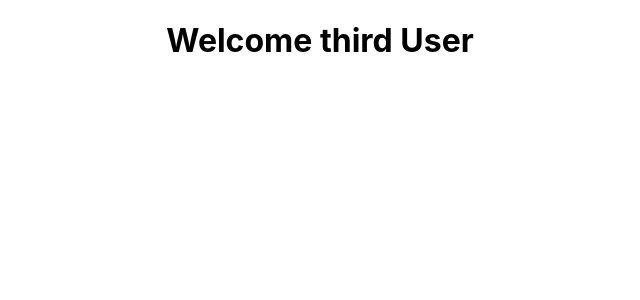
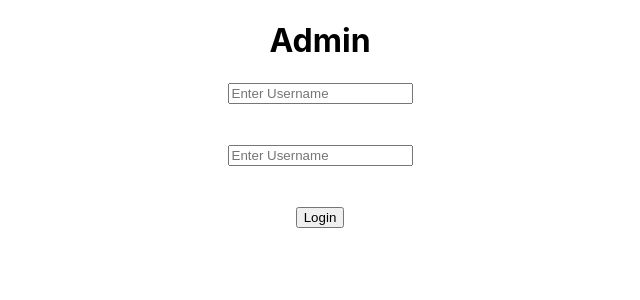
Before and after one commit to abinash0013/learning-ReactJs, a React (Create React App) app: page / in a window 1280 px wide. Shown: the top 300 px of the page, without its empty margins (320-960 px from the left). Built offline with nearby package versions, Linux system fonts and the light colour scheme.

Commit message:
Basic form validation without library

```diff
--- a/src/App.js
+++ b/src/App.js
@@ -1,19 +1,30 @@
 import React, { Component, useState } from "react";
 import logo from "./logo.svg";
 import "./App.css";
-import Profile from "./Profile";
+import Login from "./Login";
+
+// import Profile from "./Profile";
 // import User from "./User";
 // import { Student } from "./Student";
 // import Student from "./Student";
 
-// Conditional rendering //
+// Basic Form Validation //
 function App() {
     return (
         <div className="App">
-            <Profile />
+            <Login />
         </div>
     );
 }
+
+// Conditional rendering //
+// function App() {
+//     return (
+//         <div className="App">
+//             <Profile />
+//         </div>
+//     );
+// }
 
 // Form handling in react js //
 // function App() {
--- /dev/null
+++ b/src/Login.js
@@ -0,0 +1,64 @@
+import React, { useState } from "react";
+function Login() {
+    const [user, setUserName] = useState("");
+    const [password, setPassword] = useState("");
+    const [userErr, setUserErr] = useState(false);
+    const [passErr, setPassErr] = useState(false);
+    // prevent from reloading form while submit //
+    function formHandle(e) {
+        // if (user.length < 3 || password.length < 8) {
+        //     alert("Please Enter Correct Caredential");
+        // } else {
+        //     alert("all good :)");
+        // }
+        e.preventDefault();
+    }
+    function userHandler(e) {
+        let item = e.target.value;
+        if (item.length < 3) {
+            setUserErr(true);
+        } else {
+            setUserErr(false);
+        }
+        setUserName(item);
+        // console.log(e.target.value.length);
+    }
+    function passHandler(e) {
+        let item = e.target.value;
+        if (item.length < 8) {
+            setPassErr(true);
+        } else {
+            setPassErr(false);
+        }
+        setPassword(item);
+        // console.log(e.target.value.length);
+    }
+    return (
+        <div>
+            <h1>Admin</h1>
+            <form onClick={formHandle}>
+                <input
+                    type="text"
+                    placeholder="Enter Username"
+                    onChange={userHandler}
+                />
+                <br />
+                {userErr ? <span>Username Should be atleast 3 digit</span> : ""}
+                <br />
+                <br />
+                <input
+                    type="text"
+                    placeholder="Enter Username"
+                    onChange={passHandler}
+                />
+                <br />
+                {passErr ? <span>Username Should be atleast 8 digit</span> : ""}
+                <br />
+                <br />
+                <button>Login</button>
+            </form>
+        </div>
+    );
+}
+
+export default Login;
```
